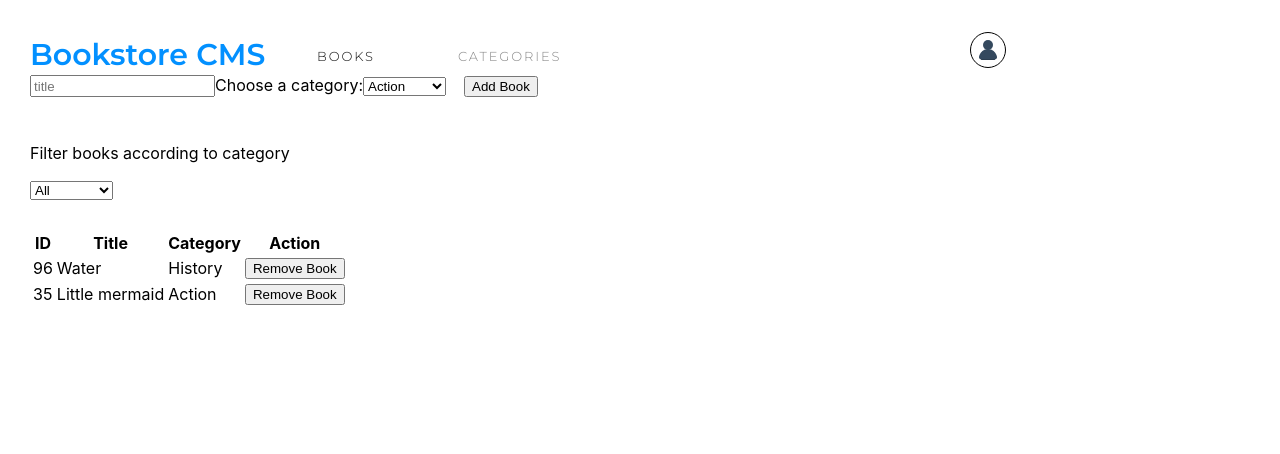
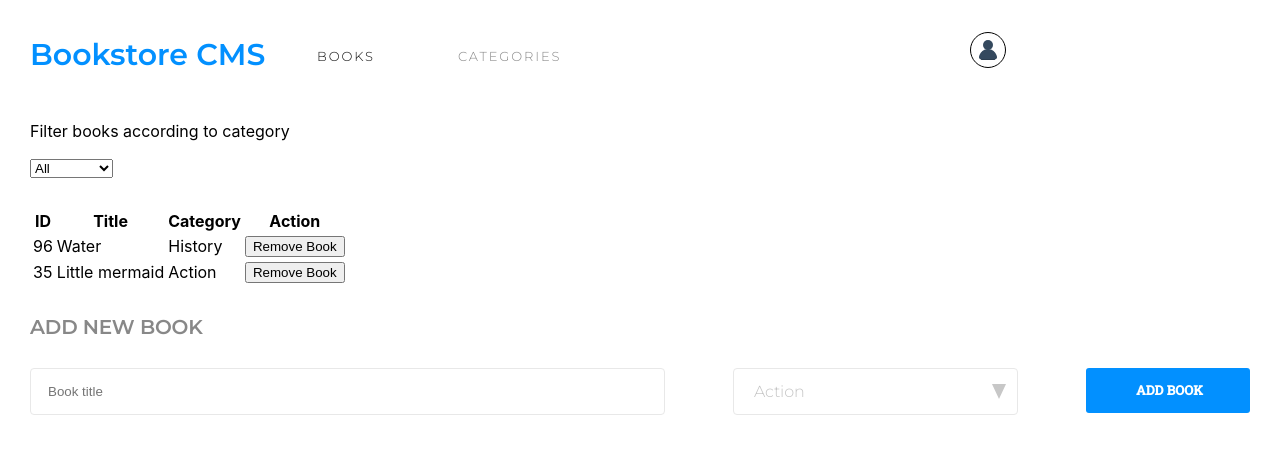
Before and after one commit to blackpintz/Bookstore, a React (Create React App) app: page / in a window 1280 px wide. Shown: the top 454 px of the page. Built offline with nearby package versions, Linux system fonts and the light colour scheme.

Commit message:
add design for books form.

```diff
--- a/src/App.css
+++ /dev/null
@@ -1,18 +0,0 @@
-.App {
-  margin: 30px;
-  display: flex;
-  flex-direction: column;
-}
-
-.category-filter {
-  padding-top: 30px;
-  padding-bottom: 30px;
-}
-
-.form {
-  display: flex;
-}
-
-button.submit {
-  margin-left: 18px;
-}
--- a/src/components/App.js
+++ b/src/components/App.js
@@ -1,4 +1,4 @@
-import '../App.css';
+import '../css/App.css';
 import BooksForm from '../containers/BooksForm';
 import BooksList from '../containers/BooksList';
 import Nav from './Nav';
@@ -7,8 +7,8 @@ function App() {
   return (
     <div className="App">
       <Nav />
+      <BooksList />
       <BooksForm />
-      <BooksList />
     </div>
   );
 }
--- a/src/containers/BooksForm.js
+++ b/src/containers/BooksForm.js
@@ -3,6 +3,7 @@ import { connect } from 'react-redux';
 import PropTypes from 'prop-types';
 import BOOK_CATEGORIES from '../constants';
 import { createBook } from '../actions/index';
+import '../css/BooksForm.css';
 
 class BooksForm extends React.Component {
   constructor(props) {
@@ -29,19 +30,19 @@ class BooksForm extends React.Component {
     render() {
       const { state: { title, category } } = this;
       return (
+        <div className="BooksForm">
+          <h1>ADD NEW BOOK</h1>
           <form className="form" onSubmit={this.handleCreateBook}>
 
             <input
-            placeholder="title"
+              placeholder="Book title"
               name="title"
               onChange={this.handleChange}
               value={title}
             />
-          <label htmlFor="book-select">
-            Choose a category:
+            <div className="custom-select">
               <select
                 name="category"
-              id="book-select"
                 value={category}
                 onChange={this.handleChange}
               >
@@ -52,16 +53,16 @@ class BooksForm extends React.Component {
                 ))}
                 ;
               </select>
-          </label>
-          <div className="submitBtn">
+              <span className="custom-arrow" />
+            </div>
             <button
               type="submit"
               className="submit"
             >
-              Add Book
+              ADD BOOK
             </button>
+          </form>
         </div>
-        </form>
       );
     }
 }
--- /dev/null
+++ b/src/css/App.css
@@ -0,0 +1,17 @@
+@import url('https://fonts.googleapis.com/css2?family=Montserrat:ital,wght@0,100;0,300;0,600;1,400;1,600&display=swap');
+@import url('https://fonts.googleapis.com/css2?family=Roboto+Slab:wght@500&display=swap');
+
+.App {
+  margin: 30px;
+  display: flex;
+  flex-direction: column;
+}
+
+.category-filter {
+  padding-top: 30px;
+  padding-bottom: 30px;
+}
+
+.form {
+  display: flex;
+}
--- /dev/null
+++ b/src/css/BooksForm.css
@@ -0,0 +1,84 @@
+h1 {
+  width: 174px;
+  height: 24px;
+  margin: 29px 524px 10px 0;
+  font-family: 'Montserrat', sans-serif;
+  font-size: 20px;
+  font-weight: bold;
+  font-stretch: normal;
+  font-style: normal;
+  line-height: normal;
+  letter-spacing: -0.18px;
+  color: #888;
+}
+
+input {
+  width: 600px;
+  height: 45px;
+  margin: 19px 34px 0 0;
+  padding: 0 100px 0 17px;
+  border-radius: 4px;
+  border: solid 1px #e8e8e8;
+  background-color: #fff;
+}
+
+.custom-select {
+  position: relative;
+  height: 100px;
+}
+
+.custom-select select {
+  width: 285px;
+  height: 47px;
+  margin: 19px 34px 0;
+  border-radius: 4px;
+  border: solid 1px #e8e8e8;
+  padding: 0 100px 0 16px;
+  background-color: #fff;
+  color: #c4c4c4;
+  font-family: 'Montserrat', sans-serif;
+  font-size: 16px;
+  letter-spacing: -0.15px;
+}
+
+.custom-arrow {
+  display: block;
+  background-color: #fff;
+  height: 35px;
+  width: 3em;
+  position: absolute;
+  top: 23px;
+  right: 37px;
+  pointer-events: none;
+}
+
+.custom-arrow::before,
+.custom-arrow::after {
+  content: '';
+  position: absolute;
+  width: 0;
+  height: 0;
+  left: 25px;
+  top: 12px;
+}
+
+.custom-arrow::before {
+  border-left: 7.5px solid transparent;
+  border-right: 7.5px solid transparent;
+  border-top: 15px solid #c7c7c7;
+}
+
+.submit {
+  width: 184px;
+  height: 45px;
+  margin: 19px 0 0 34px;
+  padding: 12.8px 19px 14.2px 22px;
+  border-radius: 3px;
+  background-color: #0290ff;
+  color: #fff;
+  font-size: 13px;
+  font-weight: bold;
+  font-family: 'Roboto Slab', serif;
+  border: 0;
+  cursor: pointer;
+}
--- a/src/css/Nav.css
+++ b/src/css/Nav.css
@@ -1,5 +1,3 @@
-@import url('https://fonts.googleapis.com/css2?family=Montserrat:ital,wght@0,100;0,300;0,600;1,400;1,600&display=swap');
-
 .Nav {
   display: flex;
   width: 80%;
```
Also changed, not shown: 1 other file (tests, documents, lock files or other folders). Lines whose indentation alone changed are shown as unchanged.
